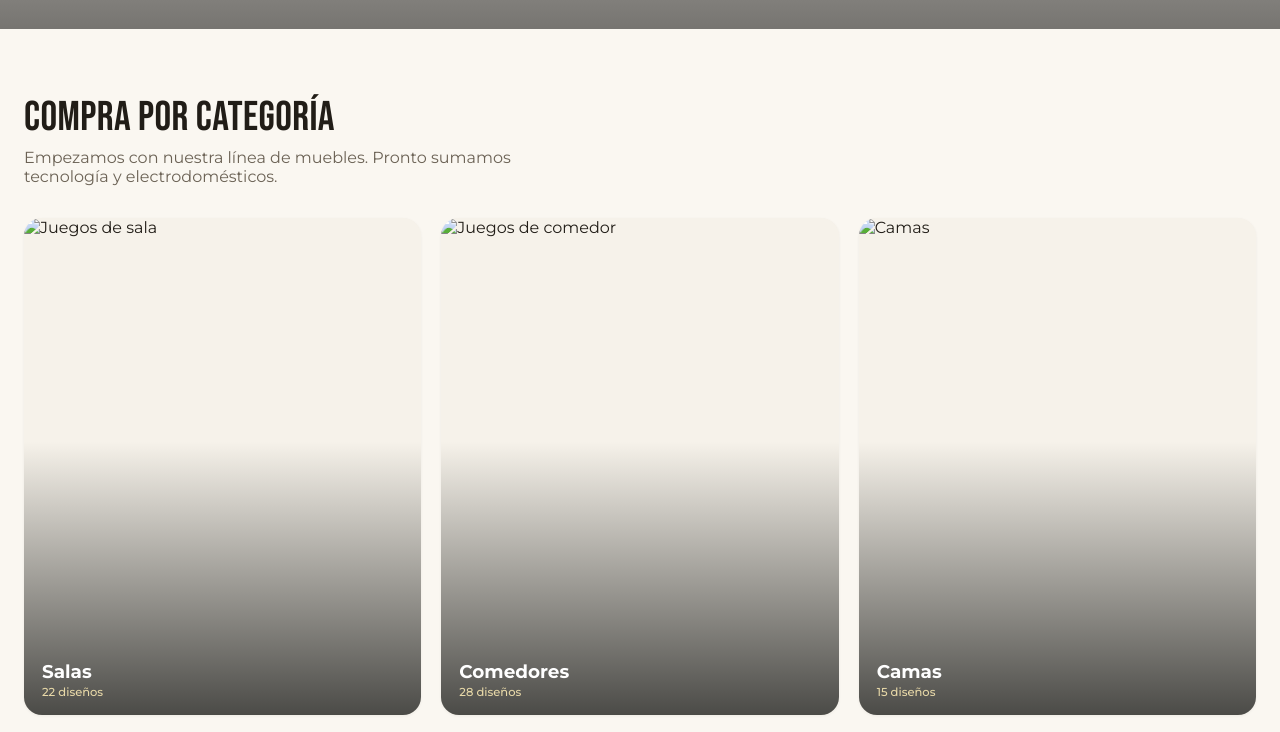
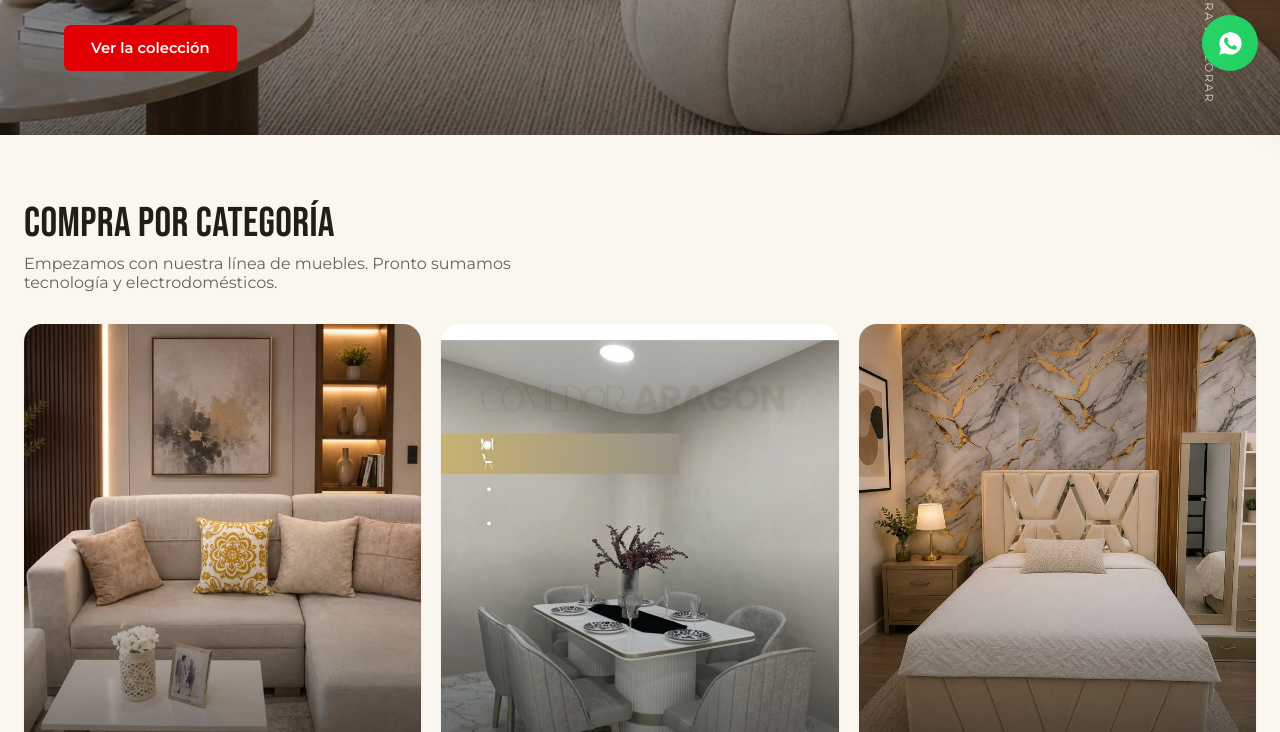
Before and after one commit to juandimx/audiopionner-sitio, a website: page index.html in a window 1280 px wide. Shown: the part 707-1439 px from the top of the page. Drawn offline with Linux system fonts and the light colour scheme; files that its build step writes are made by us from their sources.

Commit message:
Add files via upload

```diff
--- a/index.html
+++ b/index.html
@@ -5,15 +5,15 @@
 <meta name="viewport" content="width=device-width, initial-scale=1.0">
 <title>AudioPionner — Muebles con diseño propio</title>
 <meta name="description" content="AudioPionner: muebles de diseño para sala, comedor y alcoba. Calidad AudioPionner, envíos a toda Colombia.">
-<link rel="icon" href="images/logo/logo.png">
-<link rel="stylesheet" href="css/styles.css">
+<link rel="icon" href="logo.png">
+<link rel="stylesheet" href="styles.css">
 </head>
 <body>
 <span data-relpath=""></span>
 <div id="siteHeader"></div>
 
 <section class="hero">
-  <div class="hero-bg" style="background-image:url('images/sala/sala-nube.jpg')"></div>
+  <div class="hero-bg" style="background-image:url('sala-nube.jpg')"></div>
   <div class="hero-content">
     <span class="eyebrow">COLECCIÓN 2026</span>
     <h1>Muebles con<br>diseño propio</h1>
@@ -35,17 +35,17 @@
     </div>
     <div class="cat-grid">
       <a href="muebles.html?sub=sala" class="cat-card">
-        <img src="images/sala/sala-tailyn.jpg" alt="Juegos de sala">
+        <img src="sala-tailyn.jpg" alt="Juegos de sala">
         <div class="overlay"></div>
         <div class="label">Salas<span>22 diseños</span></div>
       </a>
       <a href="muebles.html?sub=comedor" class="cat-card">
-        <img src="images/comedor/comedor-aragon-6p.jpg" alt="Juegos de comedor">
+        <img src="comedor-aragon-6p.jpg" alt="Juegos de comedor">
         <div class="overlay"></div>
         <div class="label">Comedores<span>28 diseños</span></div>
       </a>
       <a href="muebles.html?sub=camas" class="cat-card">
-        <img src="images/camas/cama-imperial.jpg" alt="Camas">
+        <img src="cama-imperial.jpg" alt="Camas">
         <div class="overlay"></div>
         <div class="label">Camas<span>15 diseños</span></div>
       </a>
@@ -54,7 +54,7 @@
 </div>
 
 <section class="editorial">
-  <div class="editorial-img"><img src="images/sala/sala-eco.jpg" alt="Sala AudioPionner"></div>
+  <div class="editorial-img"><img src="sala-eco.jpg" alt="Sala AudioPionner"></div>
   <div class="editorial-copy">
     <span class="eyebrow">NUESTRA FILOSOFÍA</span>
     <h2>Comodidad, lujo,<br>diseño único</h2>
@@ -64,7 +64,7 @@
 </section>
 
 <section class="editorial reverse">
-  <div class="editorial-img"><img src="images/camas/cama-nube.jpg" alt="Alcoba AudioPionner"></div>
+  <div class="editorial-img"><img src="cama-nube.jpg" alt="Alcoba AudioPionner"></div>
   <div class="editorial-copy">
     <span class="eyebrow">DESCANSO</span>
     <h2>Tu alcoba,<br>a tu medida</h2>
@@ -87,7 +87,7 @@
 </div>
 
 <div class="full-bleed-banner">
-  <img src="images/comedor/comedor-reina-6p.jpg" alt="Promoción AudioPionner">
+  <img src="comedor-reina-6p.jpg" alt="Promoción AudioPionner">
   <div class="fbb-content">
     <h2>Ofertas de lanzamiento</h2>
     <p style="margin-bottom:22px; opacity:.9;">Descuentos por tiempo limitado en piezas seleccionadas.</p>
@@ -118,8 +118,8 @@
 
 <div id="siteFooter"></div>
 
-<script src="js/products.js"></script>
-<script src="js/main.js"></script>
+<script src="products.js"></script>
+<script src="main.js"></script>
 <script>
   function productCard(p){
     const hasDiscount = p.compareAtPrice && p.compareAtPrice > p.price;
--- a/main.js
+++ b/main.js
@@ -185,7 +185,7 @@ function renderHeader() {
     <header class="site-header">
       <div class="header-inner">
         <a href="${base}index.html" class="logo-link">
-          <img src="${base}images/logo/logo.png" alt="AudioPionner">
+          <img src="${base}logo.png" alt="AudioPionner">
         </a>
         <nav class="main-nav">
           <a href="${base}muebles.html">Muebles</a>
@@ -216,7 +216,7 @@ function renderFooter() {
     <footer>
       <div class="footer-inner">
         <div>
-          <div class="footer-logo"><img src="${base}images/logo/logo-white.png" alt="AudioPionner"></div>
+          <div class="footer-logo"><img src="${base}logo-white.png" alt="AudioPionner"></div>
           <p style="font-size:.82rem; color:#B7C0D2; max-width:280px;">Tecnología, hogar y electrodomésticos en Santa Marta y Ciénaga. Envíos a toda Colombia.</p>
         </div>
         <div>
--- a/products.js
+++ b/products.js
@@ -7,7 +7,7 @@ const PRODUCTS = [
     "category": "muebles",
     "subcategory": "sala",
     "subcategoryLabel": "Juegos de Sala",
-    "image": "images/sala/sala-maritza.jpg",
+    "image": "sala-maritza.jpg",
     "price": 2237000,
     "compareAtPrice": null,
     "brand": "AudioPionner",
@@ -27,7 +27,7 @@ const PRODUCTS = [
     "category": "muebles",
     "subcategory": "sala",
     "subcategoryLabel": "Juegos de Sala",
-    "image": "images/sala/sala-monaco.jpg",
+    "image": "sala-monaco.jpg",
     "price": 2274000,
     "compareAtPrice": null,
     "brand": "AudioPionner",
@@ -47,7 +47,7 @@ const PRODUCTS = [
     "category": "muebles",
     "subcategory": "sala",
     "subcategoryLabel": "Juegos de Sala",
-    "image": "images/sala/sofa-cama-1.jpg",
+    "image": "sofa-cama-1.jpg",
     "price": 2311000,
     "compareAtPrice": null,
     "brand": "AudioPionner",
@@ -67,7 +67,7 @@ const PRODUCTS = [
     "category": "muebles",
     "subcategory": "sala",
     "subcategoryLabel": "Juegos de Sala",
-    "image": "images/sala/sala-eris-cuerina.jpg",
+    "image": "sala-eris-cuerina.jpg",
     "price": 2348000,
     "compareAtPrice": null,
     "brand": "AudioPionner",
@@ -87,7 +87,7 @@ const PRODUCTS = [
     "category": "muebles",
     "subcategory": "sala",
     "subcategoryLabel": "Juegos de Sala",
-    "image": "images/sala/sala-eris-tela.jpg",
+    "image": "sala-eris-tela.jpg",
     "price": 2385000,
     "compareAtPrice": null,
     "brand": "AudioPionner",
@@ -107,7 +107,7 @@ const PRODUCTS = [
     "category": "muebles",
     "subcategory": "sala",
     "subcategoryLabel": "Juegos de Sala",
-    "image": "images/sala/sala-2butacas.jpg",
+    "image": "sala-2butacas.jpg",
     "price": 2422000,
     "compareAtPrice": null,
     "brand": "AudioPionner",
@@ -127,7 +127,7 @@ const PRODUCTS = [
     "category": "muebles",
     "subcategory": "sala",
     "subcategoryLabel": "Juegos de Sala",
-    "image": "images/sala/sofa-3almohadas.jpg",
+    "image": "sofa-3almohadas.jpg",
     "price": 2459000,
     "compareAtPrice": 2901000,
     "brand": "AudioPionner",
@@ -147,7 +147,7 @@ const PRODUCTS = [
     "category": "muebles",
     "subcategory": "sala",
     "subcategoryLabel": "Juegos de Sala",
-    "image": "images/sala/sala-tailyn.jpg",
+    "image": "sala-tailyn.jpg",
     "price": 2496000,
     "compareAtPrice": null,
     "brand": "AudioPionner",
@@ -167,7 +167,7 @@ const PRODUCTS = [
     "category": "muebles",
     "subcategory": "sala",
     "subcategoryLabel": "Juegos de Sala",
-    "image": "images/sala/sala-luna.jpg",
+    "image": "sala-luna.jpg",
     "price": 2533000,
     "compareAtPrice": null,
     "brand": "AudioPionner",
@@ -187,7 +187,7 @@ const PRODUCTS = [
     "category": "muebles",
     "subcategory": "sala",
     "subcategoryLabel": "Juegos de Sala",
-    "image": "images/sala/sala-imperial.jpg",
+    "image": "sala-imperial.jpg",
     "price": 2570000,
     "compareAtPrice": 3032000,
     "brand": "AudioPionner",
@@ -207,7 +207,7 @@ const PRODUCTS = [
     "category": "muebles",
     "subcategory": "sala",
     "subcategoryLabel": "Juegos de Sala",
-    "image": "images/sala/sofa-puf-sillon-1.jpg",
+    "image": "sofa-puf-sillon-1.jpg",
     "price": 2607000,
     "compareAtPrice": null,
     "brand": "AudioPionner",
@@ -227,7 +227,7 @@ const PRODUCTS = [
     "category": "muebles",
     "subcategory": "sala",
     "subcategoryLabel": "Juegos de Sala",
-    "image": "images/sala/sofa-puf-sillon-2.jpg",
+    "image": "sofa-puf-sillon-2.jpg",
     "price": 2644000,
     "compareAtPrice": null,
     "brand": "AudioPionner",
@@ -247,7 +247,7 @@ const PRODUCTS = [
     "category": "muebles",
     "subcategory": "sala",
     "subcategoryLabel": "Juegos de Sala",
-    "image": "images/sala/sofa-cama-2.jpg",
+    "image": "sofa-cama-2.jpg",
     "price": 2681000,
     "compareAtPrice": null,
     "brand": "AudioPionner",
@@ -267,7 +267,7 @@ const PRODUCTS = [
     "category": "muebles",
     "subcategory": "sala",
     "subcategoryLabel": "Juegos de Sala",
-    "image": "images/sala/sofa-puf-sillon-3.jpg",
+    "image": "sofa-puf-sillon-3.jpg",
     "price": 2718000,
     "compareAtPrice": null,
     "brand": "AudioPionner",
@@ -287,7 +287,7 @@ const PRODUCTS = [
     "category": "muebles",
     "subcategory": "sala",
     "subcategoryLabel": "Juegos de Sala",
-    "image": "images/sala/rinconera-alison.jpg",
+    "image": "rinconera-alison.jpg",
     "price": 2755000,
     "compareAtPrice": null,
     "brand": "AudioPionner",
@@ -307,7 +307,7 @@ const PRODUCTS = [
     "category": "muebles",
     "subcategory": "sala",
     "subcategoryLabel": "Juegos de Sala",
-    "image": "images/sala/mueble-poltronas.jpg",
+    "image": "mueble-poltronas.jpg",
     "price": 2792000,
     "compareAtPrice": null,
     "brand": "AudioPionner",
@@ -327,7 +327,7 @@ const PRODUCTS = [
     "category": "muebles",
     "subcategory": "sala",
     "subcategoryLabel": "Juegos de Sala",
-    "image": "images/sala/sala-pitufos.jpg",
+    "image": "sala-pitufos.jpg",
     "price": 2829000,
     "compareAtPrice": null,
     "brand": "AudioPionner",
@@ -347,7 +347,7 @@ const PRODUCTS = [
     "category": "muebles",
     "subcategory": "sala",
     "subcategoryLabel": "Juegos de Sala",
-    "image": "images/sala/sala-isabella.jpg",
+    "image": "sala-isabella.jpg",
     "price": 2866000,
     "compareAtPrice": null,
     "brand": "AudioPionner",
@@ -367,7 +367,7 @@ const PRODUCTS = [
     "category": "muebles",
     "subcategory": "sala",
     "subcategoryLabel": "Juegos de Sala",
-    "image": "images/sala/rinconera.jpg",
+    "image": "rinconera.jpg",
     "price": 2903000,
     "compareAtPrice": null,
     "brand": "AudioPionner",
@@ -387,7 +387,7 @@ const PRODUCTS = [
     "category": "muebles",
     "subcategory": "sala",
     "subcategoryLabel": "Juegos de Sala",
-    "image": "images/sala/sala-eco.jpg",
+    "image": "sala-eco.jpg",
     "price": 2940000,
     "compareAtPrice": 3469000,
     "brand": "AudioPionner",
@@ -407,7 +407,7 @@ const PRODUCTS = [
     "category": "muebles",
     "subcategory": "sala",
     "subcategoryLabel": "Juegos de Sala",
-    "image": "images/sala/sala-mashel.jpg",
+    "image": "sala-mashel.jpg",
     "price": 2977000,
     "compareAtPrice": null,
     "brand": "AudioPionner",
@@ -427,7 +427,7 @@ const PRODUCTS = [
     "category": "muebles",
     "subcategory": "sala",
     "subcategoryLabel": "Juegos de Sala",
-    "image": "images/sala/sala-nube.jpg",
+    "image": "sala-nube.jpg",
     "price": 3014000,
     "compareAtPrice": null,
     "brand": "AudioPionner",
@@ -447,7 +447,7 @@ const PRODUCTS = [
     "category": "muebles",
     "subcategory": "camas",
     "subcategoryLabel": "Camas",
-    "image": "images/camas/cama-sandra.jpg",
+    "image": "cama-sandra.jpg",
     "price": 1067000,
     "compareAtPrice": null,
     "brand": "AudioPionner",
@@ -467,7 +467,7 @@ const PRODUCTS = [
     "category": "muebles",
     "subcategory": "camas",
     "subcategoryLabel": "Camas",
-    "image": "images/camas/cama-habana.jpg",
+    "image": "cama-habana.jpg",
     "price": 1096000,
     "compareAtPrice": null,
     "brand": "AudioPionner",
@@ -487,7 +487,7 @@ const PRODUCTS = [
     "category": "muebles",
     "subcategory": "camas",
     "subcategoryLabel": "Camas",
-    "image": "images/camas/cama-luciana.jpg",
+    "image": "cama-luciana.jpg",
     "price": 1125000,
     "compareAtPrice": null,
     "brand": "AudioPionner",
@@ -507,7 +507,7 @@ const PRODUCTS = [
     "category": "muebles",
     "subcategory": "camas",
     "subcategoryLabel": "Camas",
-    "image": "images/camas/cama-nocheros-1.jpg",
+    "image": "cama-nocheros-1.jpg",
     "price": 1154000,
     "compareAtPrice": null,
     "brand": "AudioPionner",
@@ -527,7 +527,7 @@ const PRODUCTS = [
     "category": "muebles",
     "subcategory": "camas",
     "subcategoryLabel": "Camas",
-    "image": "images/camas/cama-litania.jpg",
+    "image": "cama-litania.jpg",
     "price": 1183000,
     "compareAtPrice": null,
     "brand": "AudioPionner",
@@ -547,7 +547,7 @@ const PRODUCTS = [
     "category": "muebles",
     "subcategory": "camas",
     "subcategoryLabel": "Camas",
-    "image": "images/camas/cama-nocheros-2.jpg",
+    "image": "cama-nocheros-2.jpg",
     "price": 1212000,
     "compareAtPrice": null,
     "brand": "AudioPionner",
@@ -567,7 +567,7 @@ const PRODUCTS = [
     "category": "muebles",
     "subcategory": "camas",
     "subcategoryLabel": "Camas",
-    "image": "images/camas/cama-imperial.jpg",
+    "image": "cama-imperial.jpg",
     "price": 1241000,
     "compareAtPrice": null,
     "brand": "AudioPionner",
@@ -587,7 +587,7 @@ const PRODUCTS = [
     "category": "muebles",
     "subcategory": "camas",
     "subcategoryLabel": "Camas",
-    "image": "images/camas/cama-marbella.jpg",
+    "image": "cama-marbella.jpg",
     "price": 1270000,
     "compareAtPrice": null,
     "brand": "AudioPionner",
@@ -607,7 +607,7 @@ const PRODUCTS = [
     "category": "muebles",
     "subcategory": "camas",
     "subcategoryLabel": "Camas",
-    "image": "images/camas/cama-bilbao.jpg",
+    "image": "cama-bilbao.jpg",
     "price": 1299000,
     "compareAtPrice": null,
     "brand": "AudioPionner",
@@ -627,7 +627,7 @@ const PRODUCTS = [
     "category": "muebles",
     "subcategory": "camas",
     "subcategoryLabel": "Camas",
-    "image": "images/camas/cama-nocheros-3.jpg",
+    "image": "cama-nocheros-3.jpg",
     "price": 1328000,
     "compareAtPrice": null,
     "brand": "AudioPionner",
@@ -647,7 +647,7 @@ const PRODUCTS = [
     "category": "muebles",
     "subcategory": "camas",
     "subcategoryLabel": "Camas",
-    "image": "images/camas/cama-violeta.jpg",
+    "image": "cama-violeta.jpg",
     "price": 1357000,
     "compareAtPrice": null,
     "brand": "AudioPionner",
@@ -667,7 +667,7 @@ const PRODUCTS = [
     "category": "muebles",
     "subcategory": "camas",
     "subcategoryLabel": "Camas",
-    "image": "images/camas/cama-isabella.jpg",
+    "image": "cama-isabella.jpg",
     "price": 1386000,
     "compareAtPrice": null,
     "brand": "AudioPionner",
@@ -687,7 +687,7 @@ const PRODUCTS = [
     "category": "muebles",
     "subcategory": "camas",
     "subcategoryLabel": "Camas",
-    "image": "images/camas/cama-nube.jpg",
+    "image": "cama-nube.jpg",
     "price": 1415000,
     "compareAtPrice": null,
     "brand": "AudioPionner",
@@ -707,7 +707,7 @@ const PRODUCTS = [
     "category": "muebles",
     "subcategory": "camas",
     "subcategoryLabel": "Camas",
-    "image": "images/camas/cama-emely.jpg",
+    "image": "cama-emely.jpg",
     "price": 1444000,
     "compareAtPrice": null,
     "brand": "AudioPionner",
@@ -727,7 +727,7 @@ const PRODUCTS = [
     "category": "muebles",
     "subcategory": "camas",
     "subcategoryLabel": "Camas",
-    "image": "images/camas/cama-sharlote.jpg",
+    "image": "cama-sharlote.jpg",
     "price": 1473000,
     "compareAtPrice": null,
     "brand": "AudioPionner",
@@ -747,7 +747,7 @@ const PRODUCTS = [
     "category": "muebles",
     "subcategory": "comedor",
     "subcategoryLabel": "Juegos de Comedor",
-    "image": "images/comedor/comedor-reina-6p.jpg",
+    "image": "comedor-reina-6p.jpg",
     "price": 2128000,
     "compareAtPrice": null,
     "brand": "AudioPionner",
@@ -767,7 +767,7 @@ const PRODUCTS = [
     "category": "muebles",
     "subcategory": "comedor",
     "subcategoryLabel": "Juegos de Comedor",
-    "image": "images/comedor/comedor-reiber-4p-a.jpg",
+    "image": "comedor-reiber-4p-a.jpg",
     "price": 1459000,
     "compareAtPrice": null,
     "brand": "AudioPionner",
@@ -787,7 +787,7 @@ const PRODUCTS = [
     "category": "muebles",
     "subcategory": "comedor",
     "subcategoryLabel": "Juegos de Comedor",
-    "image": "images/comedor/comedor-reiber-4p-b.jpg",
+    "image": "comedor-reiber-4p-b.jpg",
     "price": 1490000,
     "compareAtPrice": null,
     "brand": "AudioPionner",
@@ -807,7 +807,7 @@ const PRODUCTS = [
     "category": "muebles",
     "subcategory": "comedor",
     "subcategoryLabel": "Juegos de Comedor",
-    "image": "images/comedor/comedor-maderplus-a.jpg",
+    "image": "comedor-maderplus-a.jpg",
     "price": 1521000,
     "compareAtPrice": null,
     "brand": "AudioPionner",
@@ -827,7 +827,7 @@ const PRODUCTS = [
     "category": "muebles",
     "subcategory": "comedor",
     "subcategoryLabel": "Juegos de Comedor",
-    "image": "images/comedor/comedor-maderplus-b.jpg",
+    "image": "comedor-maderplus-b.jpg",
     "price": 1552000,
     "compareAtPrice": 1831000,
     "brand": "AudioPionner",
@@ -847,7 +847,7 @@ const PRODUCTS = [
     "category": "muebles",
     "subcategory": "comedor",
     "subcategoryLabel": "Juegos de Comedor",
-    "image": "images/comedor/comedor-lisboa-a.jpg",
+    "image": "comedor-lisboa-a.jpg",
     "price": 1583000,
     "compareAtPrice": null,
     "brand": "AudioPionner",
@@ -867,7 +867,7 @@ const PRODUCTS = [
     "category": "muebles",
     "subcategory": "comedor",
     "subcategoryLabel": "Juegos de Comedor",
-    "image": "images/comedor/comedor-lisboa-b.jpg",
+    "image": "comedor-lisboa-b.jpg",
     "price": 1614000,
     "compareAtPrice": null,
     "brand": "AudioPionner",
@@ -887,7 +887,7 @@ const PRODUCTS = [
     "category": "muebles",
     "subcategory": "comedor",
     "subcategoryLabel": "Juegos de Comedor",
-    "image": "images/comedor/comedor-lisboa-c.jpg",
+    "image": "comedor-lisboa-c.jpg",
     "price": 1645000,
     "compareAtPrice": null,
     "brand": "AudioPionner",
@@ -907,7 +907,7 @@ const PRODUCTS = [
     "category": "muebles",
     "subcategory": "comedor",
     "subcategoryLabel": "Juegos de Comedor",
-    "image": "images/comedor/comedor-panal.jpg",
+    "image": "comedor-panal.jpg",
     "price": 1676000,
     "compareAtPrice": null,
     "brand": "AudioPionner",
@@ -927,7 +927,7 @@ const PRODUCTS = [
     "category": "muebles",
     "subcategory": "comedor",
     "subcategoryLabel": "Juegos de Comedor",
-    "image": "images/comedor/comedor-lisboa-redonda.jpg",
+    "image": "comedor-lisboa-redonda.jpg",
     "price": 1707000,
     "compareAtPrice": null,
     "brand": "AudioPionner",
@@ -947,7 +947,7 @@ const PRODUCTS = [
     "category": "muebles",
     "subcategory": "comedor",
     "subcategoryLabel": "Juegos de Comedor",
-    "image": "images/comedor/comedor-capi.jpg",
+    "image": "comedor-capi.jpg",
     "price": 1738000,
     "compareAtPrice": null,
     "brand": "AudioPionner",
@@ -967,7 +967,7 @@ const PRODUCTS = [
     "category": "muebles",
     "subcategory": "comedor",
     "subcategoryLabel": "Juegos de Comedor",
-    "image": "images/comedor/comedor-isabella.jpg",
+    "image": "comedor-isabella.jpg",
     "price": 1269000,
     "compareAtPrice": null,
     "brand": "AudioPionner",
@@ -987,7 +987,7 @@ const PRODUCTS = [
     "category": "muebles",
     "subcategory": "comedor",
     "subcategoryLabel": "Juegos de Comedor",
-    "image": "images/comedor/comedor-elena.jpg",
+    "image": "comedor-elena.jpg",
     "price": 1300000,
     "compareAtPrice": null,
     "brand": "AudioPionner",
@@ -1007,7 +1007,7 @@ const PRODUCTS = [
     "category": "muebles",
     "subcategory": "comedor",
     "subcategoryLabel": "Juegos de Comedor",
-    "image": "images/comedor/comedor-aragon-6p.jpg",
+    "image": "comedor-aragon-6p.jpg",
     "price": 2031000,
     "compareAtPrice": 2396000,
     "brand": "AudioPionner",
@@ -1027,7 +1027,7 @@ const PRODUCTS = [
     "category": "muebles",
     "subcategory": "comedor",
     "subcategoryLabel": "Juegos de Comedor",
-    "image": "images/comedor/comedor-danna-6p.jpg",
+    "image": "comedor-danna-6p.jpg",
     "price": 2062000,
     "compareAtPrice": null,
     "brand": "AudioPionner",
@@ -1047,7 +1047,7 @@ const PRODUCTS = [
     "category": "muebles",
     "subcategory": "comedor",
     "subcategoryLabel": "Juegos de Comedor",
-    "image": "images/comedor/comedor-bruno-6p.jpg",
+    "image": "comedor-bruno-6p.jpg",
     "price": 2093000,
     "compareAtPrice": 2469000,
     "brand": "AudioPionner",
@@ -1067,7 +1067,7 @@ const PRODUCTS = [
     "category": "muebles",
     "subcategory": "comedor",
     "subcategoryLabel": "Juegos de Comedor",
-    "image": "images/comedor/comedor-danna-4p.jpg",
+    "image": "comedor-danna-4p.jpg",
     "price": 1424000,
     "compareAtPrice": null,
     "brand": "AudioPionner",
@@ -1087,7 +1087,7 @@ const PRODUCTS = [
     "category": "muebles",
     "subcategory": "comedor",
     "subcategoryLabel": "Juegos de Comedor",
-    "image": "images/comedor/comedor-reina-4p.jpg",
+    "image": "comedor-reina-4p.jpg",
     "price": 1455000,
     "compareAtPrice": null,
     "brand": "AudioPionner",
@@ -1107,7 +1107,7 @@ const PRODUCTS = [
     "category": "muebles",
     "subcategory": "comedor",
     "subcategoryLabel": "Juegos de Comedor",
-    "image": "images/comedor/comedor-tainer.jpg",
+    "image": "comedor-tainer.jpg",
     "price": 1486000,
     "compareAtPrice": null,
     "brand": "AudioPionner",
@@ -1127,7 +1127,7 @@ const PRODUCTS = [
     "category": "muebles",
     "subcategory": "comedor",
     "subcategoryLabel": "Juegos de Comedor",
-    "image": "images/comedor/comedor-bruno-4p.jpg",
+    "image": "comedor-bruno-4p.jpg",
     "price": 1517000,
     "compareAtPrice": null,
     "brand": "AudioPionner",
@@ -1147,7 +1147,7 @@ const PRODUCTS = [
     "category": "muebles",
     "subcategory": "comedor",
     "subcategoryLabel": "Juegos de Comedor",
-    "image": "images/comedor/comedor-alvis.jpg",
+    "image": "comedor-alvis.jpg",
     "price": 1548000,
     "compareAtPrice": null,
     "brand": "AudioPionner",
@@ -1167,7 +1167,7 @@ const PRODUCTS = [
     "category": "muebles",
     "subcategory": "comedor",
     "subcategoryLabel": "Juegos de Comedor",
-    "image": "images/comedor/comedor-reina-isabella.jpg",
+    "image": "comedor-reina-isabella.jpg",
     "price": 1579000,
     "compareAtPrice": null,
     "brand": "AudioPionner",
@@ -1187,7 +1187,7 @@ const PRODUCTS = [
     "category": "muebles",
     "subcategory": "comedor",
     "subcategoryLabel": "Juegos de Comedor",
-    "image": "images/comedor/comedor-camila.jpg",
+    "image": "comedor-camila.jpg",
     "price": 1610000,
     "compareAtPrice": null,
     "brand": "AudioPionner",
@@ -1207,7 +1207,7 @@ const PRODUCTS = [
     "category": "muebles",
     "subcategory": "comedor",
     "subcategoryLabel": "Juegos de Comedor",
-    "image": "images/comedor/comedor-evo-vidrio.jpg",
+    "image": "comedor-evo-vidrio.jpg",
     "price": 1641000,
     "compareAtPrice": null,
     "brand": "AudioPionner",
@@ -1227,7 +1227,7 @@ const PRODUCTS = [
     "category": "muebles",
     "subcategory": "comedor",
     "subcategoryLabel": "Juegos de Comedor",
-    "image": "images/comedor/comedor-redonda-clasico.jpg",
+    "image": "comedor-redonda-clasico.jpg",
     "price": 1672000,
     "compareAtPrice": null,
     "brand": "AudioPionner",
@@ -1247,7 +1247,7 @@ const PRODUCTS = [
     "category": "muebles",
     "subcategory": "comedor",
     "subcategoryLabel": "Juegos de Comedor",
-    "image": "images/comedor/comedor-rectangular-nova.jpg",
+    "image": "comedor-rectangular-nova.jpg",
     "price": 1703000,
     "compareAtPrice": null,
     "brand": "AudioPionner",
@@ -1267,7 +1267,7 @@ const PRODUCTS = [
     "category": "muebles",
     "subcategory": "comedor",
     "subcategoryLabel": "Juegos de Comedor",
-    "image": "images/comedor/comedor-ovalada-nova.jpg",
+    "image": "comedor-ovalada-nova.jpg",
     "price": 1734000,
     "compareAtPrice": null,
     "brand": "AudioPionner",
@@ -1287,7 +1287,7 @@ const PRODUCTS = [
     "category": "muebles",
     "subcategory": "comedor",
     "subcategoryLabel": "Juegos de Comedor",
-    "image": "images/comedor/comedor-redonda-nova.jpg",
+    "image": "comedor-redonda-nova.jpg",
     "price": 1265000,
     "compareAtPrice": null,
     "brand": "AudioPionner",
@@ -1307,7 +1307,7 @@ const PRODUCTS = [
     "category": "muebles",
     "subcategory": "consolas",
     "subcategoryLabel": "Consolas",
-    "image": "images/consolas/consola-montreal.jpg",
+    "image": "consola-montreal.jpg",
     "price": 1020000,
     "compareAtPrice": null,
     "brand": "AudioPionner",
@@ -1326,7 +1326,7 @@ const PRODUCTS = [
     "category": "muebles",
     "subcategory": "consolas",
     "subcategoryLabel": "Consolas",
-    "image": "images/consolas/bife-gabana.jpg",
+    "image": "bife-gabana.jpg",
     "price": 785000,
     "compareAtPrice": null,
     "brand": "AudioPionner",
@@ -1345,7 +1345,7 @@ const PRODUCTS = [
     "category": "muebles",
     "subcategory": "centro-mesa",
     "subcategoryLabel": "Centro de Mesa",
-    "image": "images/consolas/mesa-centro-duo.jpg",
+    "image": "mesa-centro-duo.jpg",
     "price": 480000,
     "compareAtPrice": null,
     "brand": "AudioPionner",
```
Also changed, not shown: carrito.html (+4 -4 lines), checkout.html (+4 -4 lines), muebles.html (+4 -4 lines), producto.html (+4 -4 lines), success.html (+4 -4 lines), tiendas.html (+4 -4 lines).
